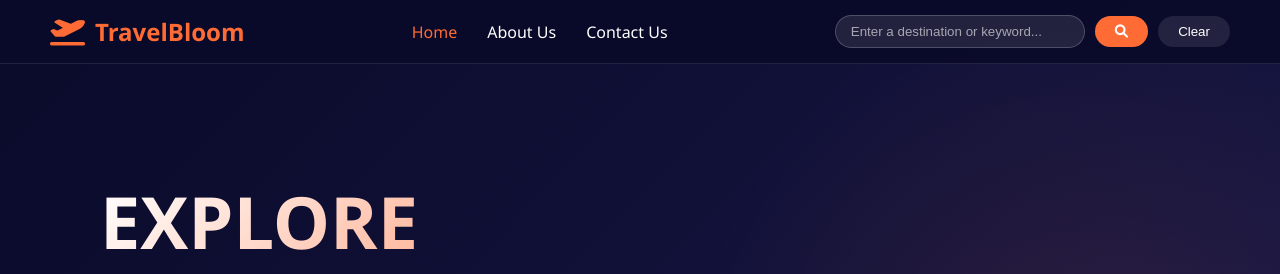
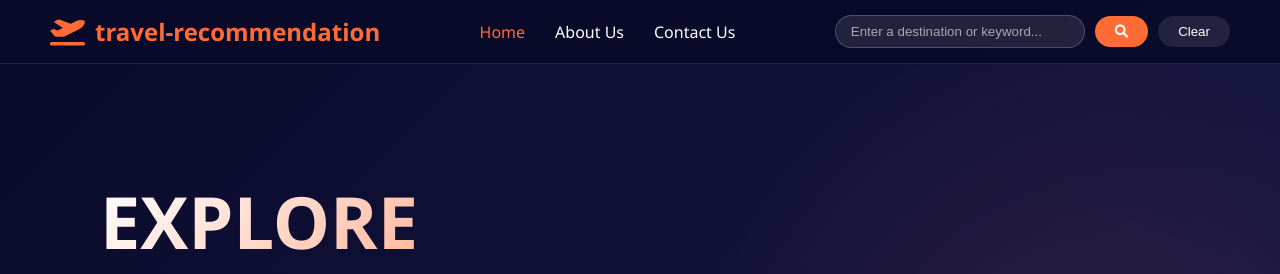
Before and after one commit to captainusman133-debug/travel-recommendation, a plain HTML site: page index.html in a window 1280 px wide. Shown: the top 274 px of the page. Drawn offline with Linux system fonts and the light colour scheme.

Commit message:
Update index.html

```diff
--- a/index.html
+++ b/index.html
@@ -3,7 +3,7 @@
 <head>
     <meta charset="UTF-8" />
     <meta name="viewport" content="width=device-width, initial-scale=1.0" />
-    <title>TravelBloom - Discover Your Next Adventure</title>
+    <title>travel-recommendation - Discover Your Next Adventure</title>
     <link rel="stylesheet" href="style.css" />
     <link
         rel="stylesheet"
@@ -16,7 +16,7 @@
         <div class="nav-container">
             <div class="logo">
                 <i class="fas fa-plane-departure"></i>
-                <span>TravelBloom</span>
+                <span>travel-recommendation</span>
             </div>
             <ul class="nav-links">
                 <li><a href="index.html" class="active">Home</a></li>
```
